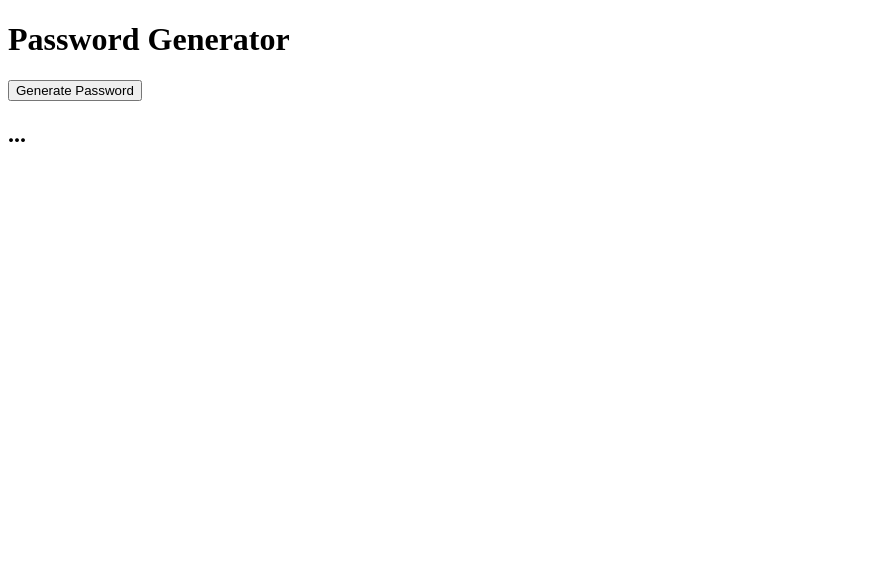
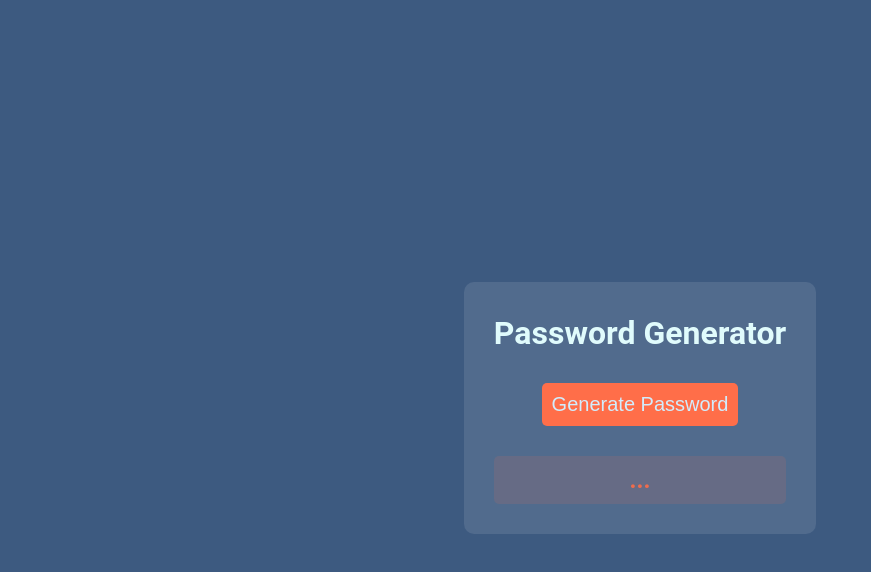
Before and after one commit to gilvan-pires/password-generator, a website built with Vite: page index.html in a window 1280 px wide. Shown: the whole page, without its empty margins (0-871 px from the left). Built offline with nearby package versions, Linux system fonts and the light colour scheme.

Commit message:
Gerador de senhas.

```diff
--- a/index.html
+++ b/index.html
@@ -6,9 +6,11 @@
   <title>Password Generator</title>
 </head>
 <body>
-  <h1>Password Generator</h1>
-  <button>Generate Password</button>
-  <h2>...</h2>
+  <main>
+    <h1>Password Generator</h1>
+    <button>Generate Password</button>
+    <h2>...</h2>
+  </main>
   <script type="module" src="src/main.js"></script>
 </body>
 </html>
--- a/src/main.js
+++ b/src/main.js
@@ -1 +1,11 @@
-console.log('Ralou word');
+import { nanoid } from 'nanoid';
+import './style.css'; // É o vite que permite importar css dentro do js.
+
+const pwBtnElmt = document.querySelector('button');
+// console.log(pwBtnElmt);
+const displayPwElmt = document.querySelector('h2');
+
+pwBtnElmt.addEventListener('click', () => {
+  const randomPw = nanoid();
+  displayPwElmt.innerHTML = randomPw;
+});
--- /dev/null
+++ b/src/style.css
@@ -0,0 +1,65 @@
+/* body {
+  background-color: #3D5A80;
+  color: #E0FBFC;
+  font-family: sans-serif;
+  text-align: center;
+  display: flex;
+  flex-direction: column;
+  justify-content: center;
+  min-height: 100vh;
+  align-items: center;
+};
+
+main {
+  background-color: rgba(255, 255, 255, 0.5);
+  color:aqua;
+  max-width: 600px;
+  border-radius: 10px;
+  padding: 10px 30px;
+};
+
+h2 {
+  color: tomato;
+};
+
+button {
+  padding: 20px;
+}; */
+
+/* src/style.css */
+body {
+  background-color: #3D5A80;
+  color: #E0FBFC;
+  font-family: Roboto, Oxygen, Ubuntu, Cantarell, 'Open Sans', 'Helvetica Neue', sans-serif;
+  text-align: center;
+  display: flex;
+  flex-direction: column;
+  align-items: center;
+  justify-content: center;
+  min-height: 100vh;
+}
+
+main {
+  background-color: rgba(255,255,255,0.1);
+  max-width: 600px;
+  border-radius: 10px;
+  padding: 10px 30px;
+}
+
+h2 {
+  color: #EE6C4D;
+  background-color: #ee6d4d21;
+  border-radius: 5px;
+  padding: 10px;
+}
+
+button {
+  background-color: #ff6e49;
+  border: 0 none;
+  padding: 10px;
+  font-size: 20px;
+  color: #d2ecfc;
+  border-radius: 5px;
+  cursor: pointer;
+  margin: 10px
+}
```
Also changed, not shown: package.json (+9 -2 lines), .eslintrc.json (added), 2 other files.
